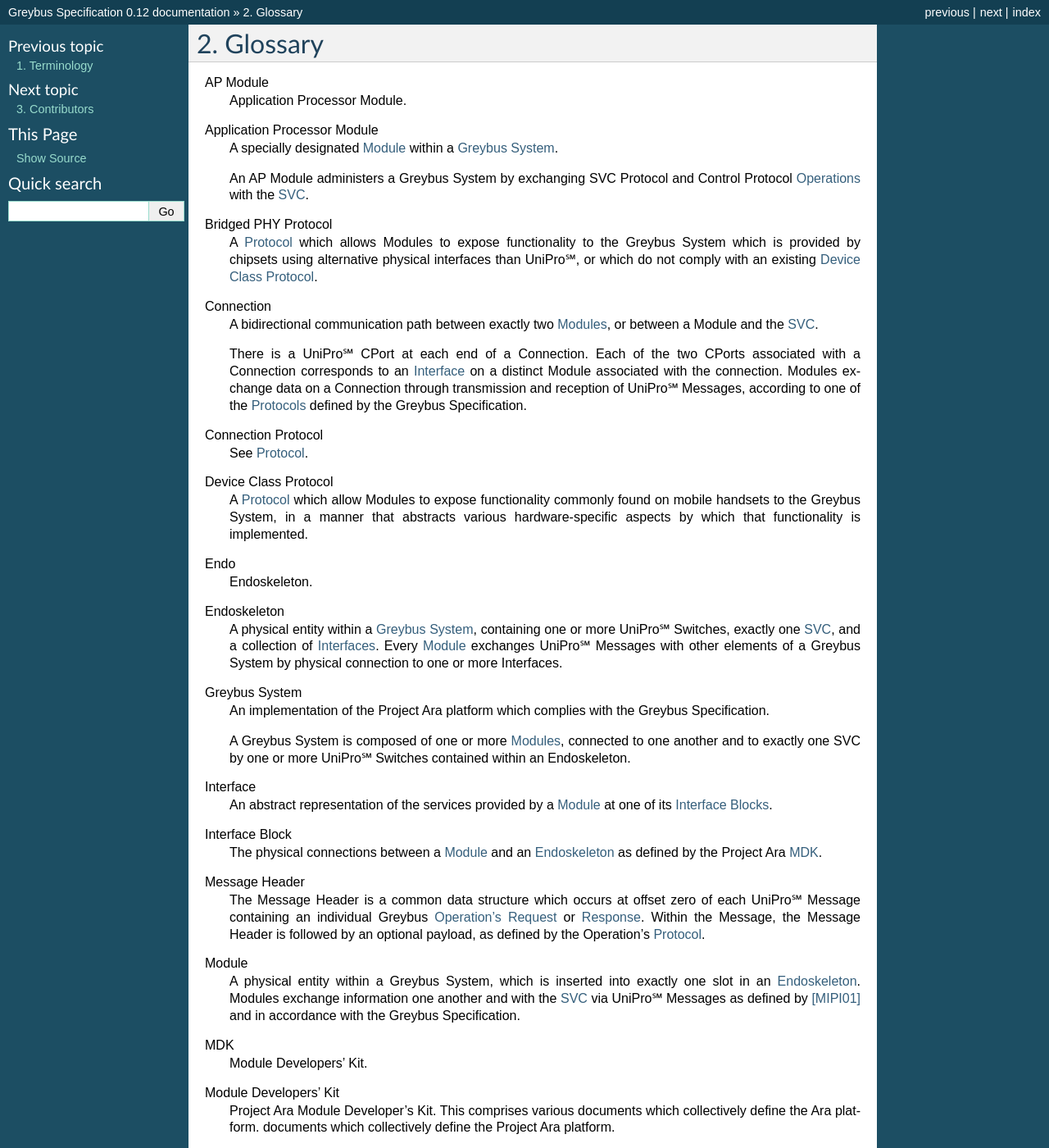
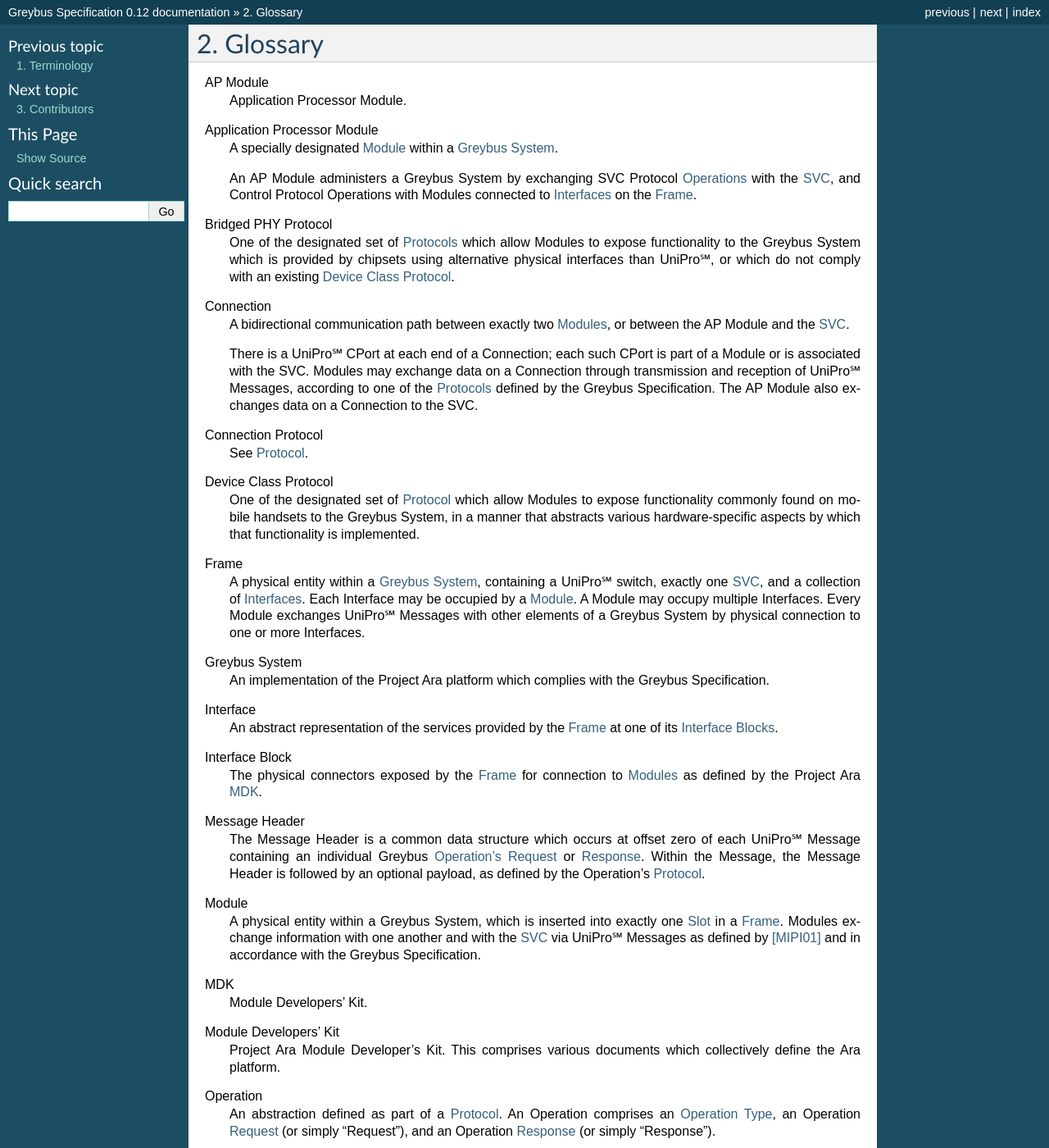
Before and after one commit to projectara/greybus-spec, a Sphinx documentation site: the page built from source/glossary.rst, in a window 1280 px wide and 1400 px high. Shown: the whole window at 82% size. Built offline with Sphinx 7.4.7, drawn with Linux system fonts in a browser that asks for light colours; pages that are not in the unit, such as notebooks, are missing from menus; some of the changed text lies outside the part shown.

Commit message:
greybus-spec: glossary: revamp and refine the definitions
It's been a long time since this section was kept up to date. Let's do
that. We'll need it kept current for some upcoming hotplug-related
changes, anyway.

Most of these are simple refinements of what was already
there. The major breaking changes are:

- "Endo" is now "Frame"
- The "Interface Block" is on the "Frame", not on the "Module"

The first of these is a simple naming update.

The second makes the spec reflect widespread usage, to avoid
confusion. (We usually refer to an "interface" in context of what the
SVC is doing or thinking, which generally means a Frame-centric way of
thinking).

Both will require some propagation throughout the rest of the spec, to
come in further patches.

Signed-off-by: Marti Bolivar <mbolivar@leaflabs.com>
Reviewed-by: Alex Elder <elder@linaro.org>
Signed-off-by: Greg Kroah-Hartman <gregkh@google.com>

```diff
--- a/source/glossary.rst
+++ b/source/glossary.rst
@@ -11,33 +11,36 @@
     :ref:`Greybus System <glossary-greybus-system>`.
 
     An AP Module administers a Greybus System by exchanging :ref:`SVC
-    Protocol <svc-protocol>` and :ref:`Control Protocol
-    <control-protocol>` :ref:`Operations <glossary-operation>` with
-    the :ref:`SVC <glossary-svc>`.
+    Protocol <svc-protocol>` :ref:`Operations <glossary-operation>`
+    with the :ref:`SVC <glossary-svc>`, and :ref:`Control Protocol
+    <control-protocol>` Operations with Modules connected to
+    :ref:`Interfaces <glossary-interface>` on the :ref:`Frame
+    <glossary-frame>`.
 
 .. _glossary-bridged-phy-protocol:
 
 Bridged PHY Protocol
-  A :ref:`Protocol <glossary-protocol>` which allows Modules to expose
-  functionality to the Greybus System which is provided by chipsets
-  using alternative physical interfaces than |unipro|\ , or which do
-  not comply with an existing :ref:`Device Class Protocol
-  <glossary-device-class-protocol>`.
+    One of the designated set of :ref:`Protocols <glossary-protocol>`
+    which allow Modules to expose functionality to the Greybus System
+    which is provided by chipsets using alternative physical
+    interfaces than |unipro|\ , or which do not comply with an
+    existing :ref:`Device Class Protocol
+    <glossary-device-class-protocol>`.
 
 .. _glossary-connection:
 
 Connection
     A bidirectional communication path between exactly two
-    :ref:`Modules <glossary-module>`, or between a Module and the
+    :ref:`Modules <glossary-module>`, or between the AP Module and the
     :ref:`SVC <glossary-svc>`.
 
-    There is a |unipro| CPort at each end of a Connection. Each of the
-    two CPorts associated with a Connection corresponds to an
-    :ref:`Interface <glossary-interface>` on a distinct Module
-    associated with the connection. Modules exchange data on a
-    Connection through transmission and reception of |unipro|
-    Messages, according to one of the :ref:`Protocols
-    <glossary-protocol>` defined by the Greybus Specification.
+    There is a |unipro| CPort at each end of a Connection; each such
+    CPort is part of a Module or is associated with the SVC. Modules
+    may exchange data on a Connection through transmission and
+    reception of |unipro| Messages, according to one of the
+    :ref:`Protocols <glossary-protocol>` defined by the Greybus
+    Specification. The AP Module also exchanges data on a Connection
+    to the SVC.
 
 .. _glossary-connection-protocol:
 
@@ -47,24 +50,23 @@
 .. _glossary-device-class-protocol:
 
 Device Class Protocol
-   A :ref:`Protocol <glossary-protocol>` which allow Modules to expose
-   functionality commonly found on mobile handsets to the Greybus
-   System, in a manner that abstracts various hardware-specific
-   aspects by which that functionality is implemented.
+    One of the designated set of :ref:`Protocol <glossary-protocol>`
+    which allow Modules to expose functionality commonly found on
+    mobile handsets to the Greybus System, in a manner that abstracts
+    various hardware-specific aspects by which that functionality is
+    implemented.
 
-.. _glossary-endo:
+.. _glossary-frame:
 
-Endo
-    Endoskeleton.
-
-Endoskeleton
+Frame
     A physical entity within a :ref:`Greybus System
-    <glossary-greybus-system>`, containing one or more |unipro|
-    Switches, exactly one :ref:`SVC <glossary-svc>`, and a collection
-    of :ref:`Interfaces <glossary-interface>`. Every :ref:`Module
-    <glossary-module>` exchanges |unipro| Messages with other
-    elements of a Greybus System by physical connection to one or more
-    Interfaces.
+    <glossary-greybus-system>`, containing a |unipro|
+    switch, exactly one :ref:`SVC <glossary-svc>`, and a collection
+    of :ref:`Interfaces <glossary-interface>`. Each Interface may be
+    occupied by a :ref:`Module <glossary-module>`. A Module may occupy
+    multiple Interfaces. Every Module exchanges |unipro| Messages with
+    other elements of a Greybus System by physical connection to one
+    or more Interfaces.
 
 .. _glossary-greybus-system:
 
@@ -72,24 +74,20 @@
     An implementation of the Project Ara platform which complies with
     the Greybus Specification.
 
-    A Greybus System is composed of one or more :ref:`Modules
-    <glossary-module>`, connected to one another and to exactly one
-    SVC by one or more |unipro| Switches contained within an
-    Endoskeleton.
-
 .. _glossary-interface:
 
 Interface
-    An abstract representation of the services provided by a
-    :ref:`Module <glossary-module>` at one of its :ref:`Interface
+    An abstract representation of the services provided by the
+    :ref:`Frame <glossary-module>` at one of its :ref:`Interface
     Blocks <glossary-interface-block>`.
 
 .. _glossary-interface-block:
 
 Interface Block
-    The physical connections between a :ref:`Module <glossary-module>`
-    and an :ref:`Endoskeleton <glossary-endo>` as defined by the
-    Project Ara :ref:`MDK <glossary-mdk>`.
+    The physical connectors exposed by the :ref:`Frame
+    <glossary-frame>` for connection to :ref:`Modules
+    <glossary-module>` as defined by the Project Ara :ref:`MDK
+    <glossary-mdk>`.
 
 .. _glossary-message-header:
 
@@ -106,10 +104,11 @@
 
 Module
     A physical entity within a Greybus System, which is inserted into
-    exactly one slot in an :ref:`Endoskeleton <glossary-endo>`.
-    Modules exchange information one another and with the :ref:`SVC
-    <glossary-svc>` via |unipro| Messages as defined by [MIPI01]_ and
-    in accordance with the Greybus Specification.
+    exactly one :ref:`Slot <glossary-slot>` in a :ref:`Frame
+    <glossary-frame>`.  Modules exchange information with one another
+    and with the :ref:`SVC <glossary-svc>` via |unipro| Messages as
+    defined by [MIPI01]_ and in accordance with the Greybus
+    Specification.
 
 .. _glossary-mdk:
 
@@ -119,7 +118,6 @@
 Module Developers' Kit
     Project Ara Module Developer's Kit. This comprises various
     documents which collectively define the Ara platform.
-    documents which collectively define the Project Ara platform.
 
 .. _glossary-operation:
 
@@ -204,14 +202,28 @@
 .. _glossary-special-protocol:
 
 Special Protocol
-  A Greybus :ref:`Protocol <glossary-protocol>` which permits
-  discovery and enumeration of :ref:`Modules <glossary-module>` by the
-  :ref:`SVC <glossary-svc>`, and for other special-purpose tasks, such
-  as network and power bus management.
+    One of the designated set of Greybus :ref:`Protocols
+    <glossary-protocol>` which permits discovery and enumeration of
+    :ref:`Modules <glossary-module>` by the :ref:`SVC <glossary-svc>`,
+    and for other special-purpose tasks, such as network and power bus
+    management.
 
 .. _glossary-svc:
 
 Supervisory Controller (SVC)
-    An entity within the :ref:`Endoskeleton <glossary-endo>` that
-    configures and controls each |unipro| Switch, as well as its power
-    bus and wake/detect signals.
+    An entity within the :ref:`Frame <glossary-frame>` that configures
+    and controls the |unipro| network, and controls other elements of
+    each :ref:`Interface <glossary-interface>`.
+
+.. _glossary-slot:
+
+Slot
+    The :ref:`Interfaces <glossary-interface>` in a :ref:`Frame
+    <glossary-frame>` are physically partitioned into groups of one or
+    more Interfaces. Each such group is called a Slot.
+
+    While each Interface in a Slot may be physically connected to at
+    most one :ref:`Module <glossary-module>` at any given time, a Slot
+    with multiple Interfaces may be connected to multiple
+    Modules. Additionally, a Module may be connected to multiple
+    Interfaces, depending upon its size.
```
